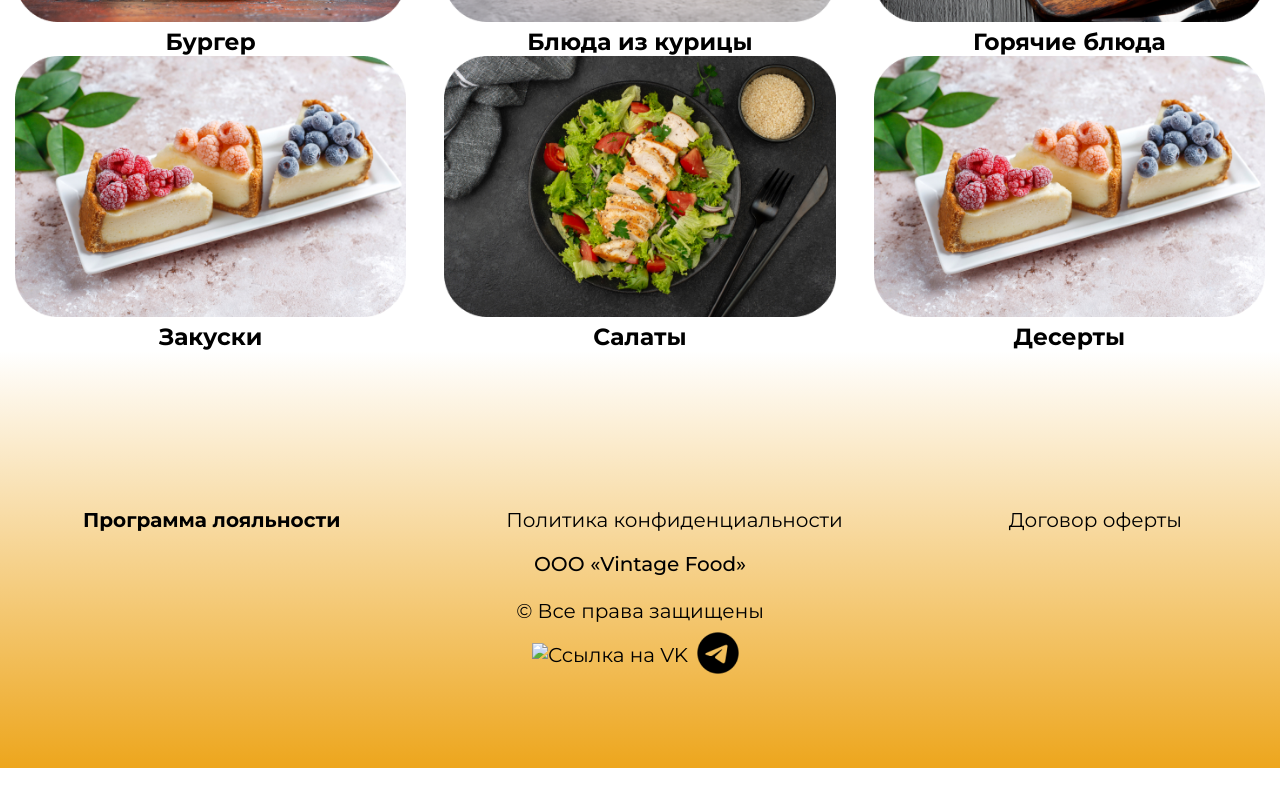
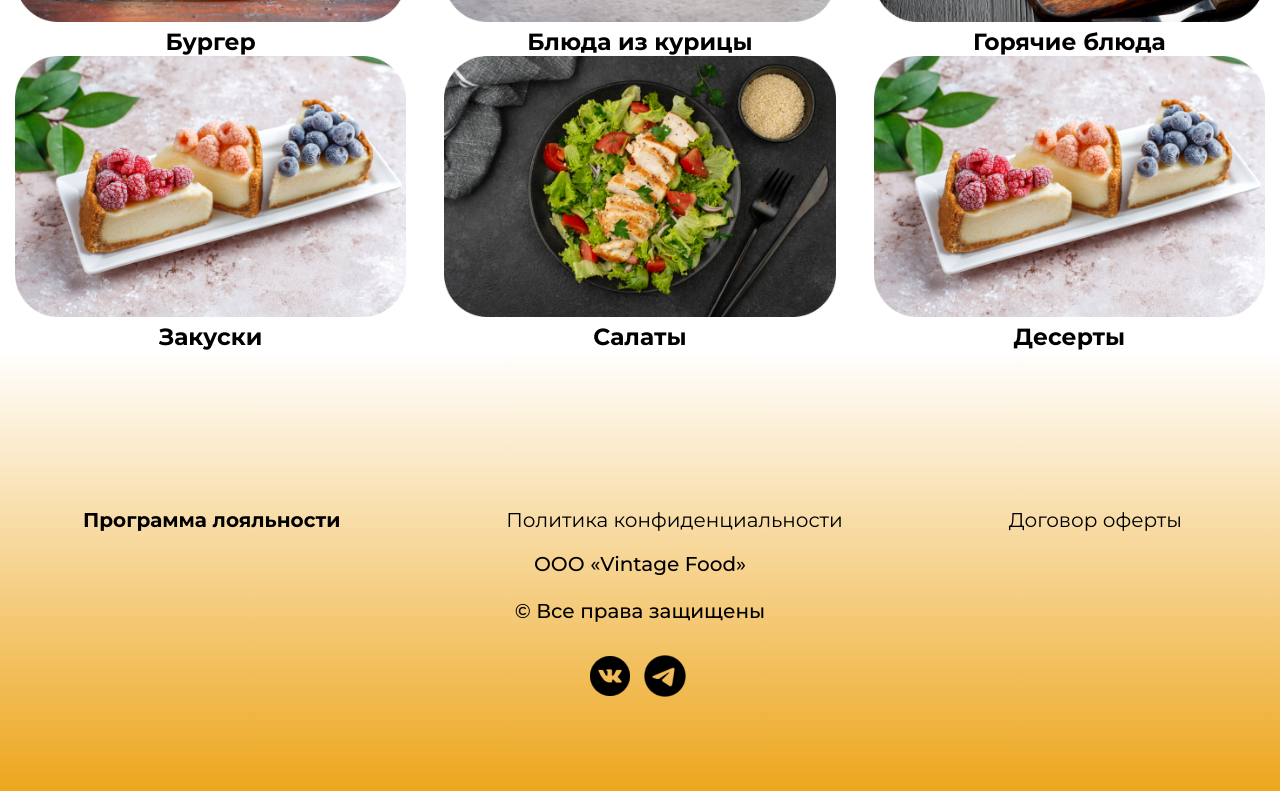
Before and after one commit to x3m4ikc/front_burger, a plain HTML site: page index.html in a window 1280 px wide. Shown: the part 1165-1956 px from the top of the page. Before the commit the page ends 1933 px from the top, so only its background shows below. Drawn offline with Linux system fonts and the light colour scheme.

Commit message:
Fix vk link

```diff
--- a/index.html
+++ b/index.html
@@ -121,13 +121,13 @@
         </div>
         <div class="footer-text">
           <p class="footer_text">ООО «Vintage Food»</p>
-          <p cimages/img4.pnglass="footer_text">© Все права защищены</p>
+          <p class="footer_text">© Все права защищены</p>
         </div>
         <div class="footer_social">
           <ul class="footer-social_list">
             <li class="fot-it">
               <a href="a" class="socail_icon">
-                <img src="images/VK.png" alt="Ссылка на VK" class="socail_1" />
+                <img src="images/VK Circled.png" alt="Ссылка на VK" class="socail_1" />
               </a>
             </li>
             <li class="fot-it">
```
